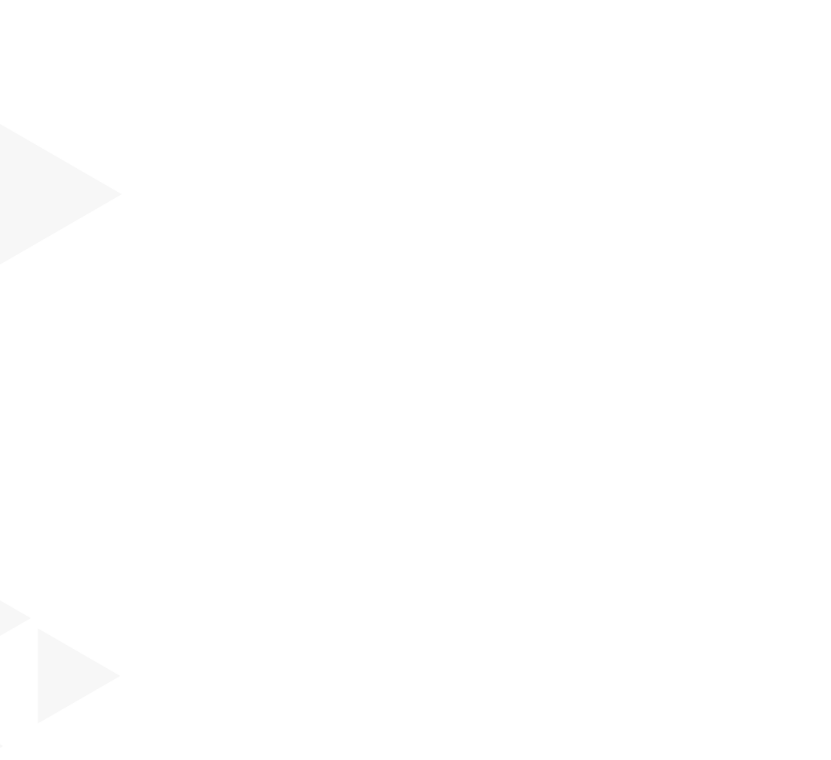
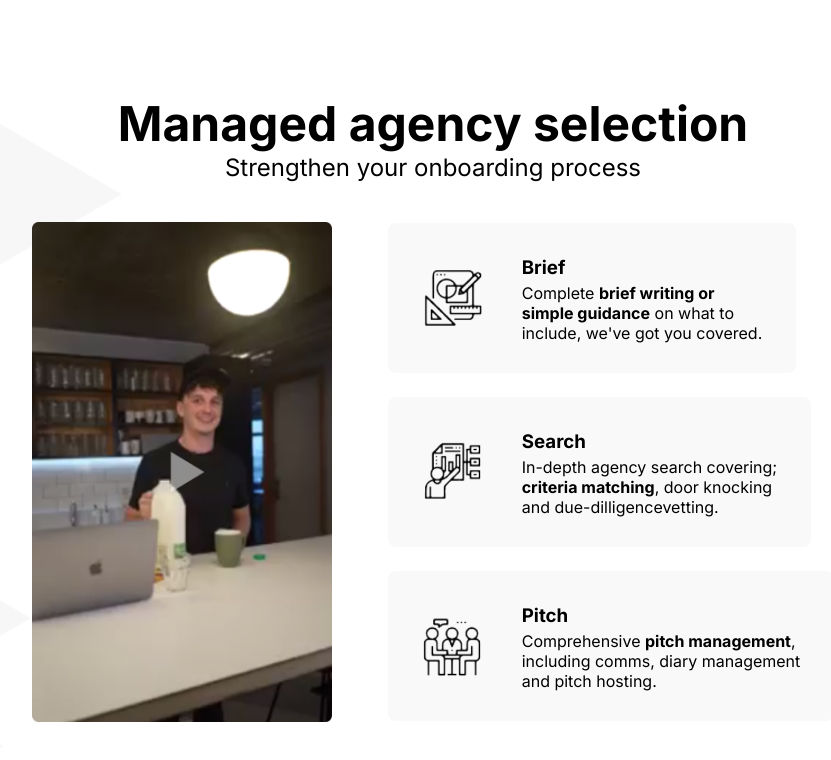
Before and after one commit to Xatila/vachev-engineering-task1, a Next.js app: page / in a window 1280 px wide. Shown: the top 760 px of the page, without its empty margins (207-1038 px from the left). Built offline with nearby package versions, Linux system fonts and the light colour scheme.

Commit message:
Implement dashboard and finish project

```diff
--- /dev/null
+++ b/src/app/components/dashboard/index.module.scss
@@ -0,0 +1,15 @@
+.container {
+  display: flex;
+  justify-content: center;
+  flex-direction: column;
+  align-items: center;
+  height: 100vh;
+}
+
+.content {
+  display: flex;
+  align-items: center;
+  justify-content: center;
+  gap: 3.5rem;
+  margin-top: 2.5rem;
+}
--- /dev/null
+++ b/src/app/components/dashboard/index.tsx
@@ -0,0 +1,25 @@
+import Image from "next/image";
+import { FC } from "react";
+
+import videoImage from "@assets/images/video.png";
+import { cardsData } from "@utils/cards-data";
+
+import { Cards, Title } from "@components";
+
+import styles from "@components/dashboard/index.module.scss";
+
+const Dashboard: FC = () => (
+  <section className={styles.container}>
+    <Title
+      title="Managed agency selection"
+      subTitle="Strengthen your onboarding process"
+    />
+
+    <div className={styles.content}>
+      <Image src={videoImage} width={300} height={500} alt="Video image" />
+      <Cards cards={cardsData} />
+    </div>
+  </section>
+);
+
+export default Dashboard;
--- a/src/app/components/index.ts
+++ b/src/app/components/index.ts
@@ -2,3 +2,4 @@ export { default as CardView } from "./card-view";
 export { default as Cards } from "./cards";
 export { default as Background } from "./background";
 export { default as Title } from "./title";
+export { default as Dashboard } from "./dashboard";
--- a/src/app/page.tsx
+++ b/src/app/page.tsx
@@ -1,9 +1,10 @@
 import { FC } from "react";
-import { Background } from "@components";
+import { Background, Dashboard } from "@components";
 
 const App: FC = () => (
   <main>
     <Background />
+    <Dashboard />
   </main>
 );
 
--- a/tsconfig.json
+++ b/tsconfig.json
@@ -20,7 +20,9 @@
     "paths": {
       "@*": ["./src/*"],
       "@components/*": ["./src/app/components/*"],
-      "@components": ["./src/app/components"]
+      "@components": ["./src/app/components"],
+      "@utils/*": ["./src/app/utils/*"],
+      "@assets/*": ["./src/app/assets/*"]
     }
   },
   "include": ["next-env.d.ts", "**/*.ts", "**/*.tsx", ".next/types/**/*.ts"],
```
Also changed, not shown: src/app/components/card-view/index.tsx (line endings or trailing spaces).
